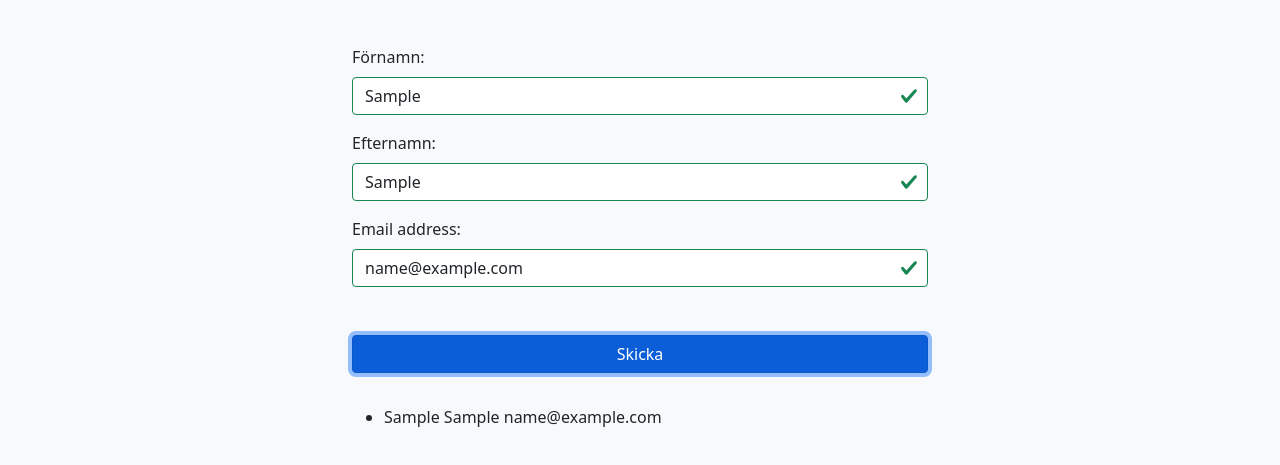
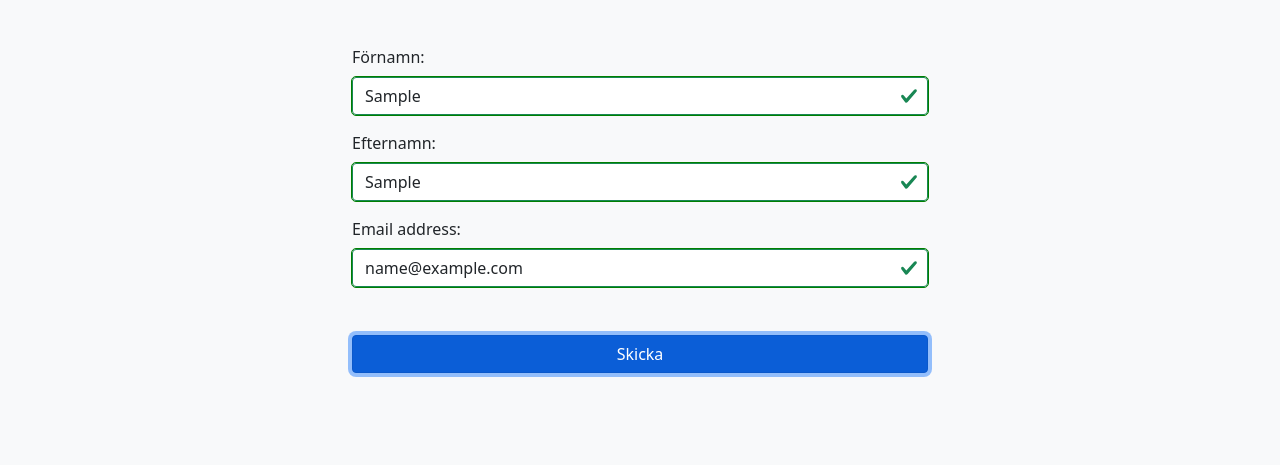
Before and after one commit to danielkarlsson2/js-uppgift1, a plain HTML site: page index.html in a window 1280 px wide. Both pictures are taken after typing "Sample", "Sample", "name@example.com" into the empty fields and a click on the button "Skicka". Shown: the part 67-532 px from the top of the page. Drawn offline with nearby package versions, Linux system fonts and the light colour scheme.

Commit message:
Validering och spara user klar

```diff
--- a/custom.css
+++ b/custom.css
@@ -34,7 +34,8 @@
 }
 
 .is-valid {
-    border: 1px solid;
+    /* border: 1px solid; */
+    outline: 1px solid green;
 }
 
 
--- a/script.js
+++ b/script.js
@@ -10,29 +10,39 @@ const error = document.querySelector('#error');
 
 
 // ----- Validering -----
+
 const validateName = (input) => {
 
     if(input.value.trim() === '') {
         setError(input, 'Du måste ange ett namn')
+        return false;
     }
     else if (input.value.trim().length < 2) {
         setError(input, 'Du måste ange minst två bokstäver')
+        return false ;
     }
     else {
         setSuccess(input)
+        return true;
     }
 }
+
+
+
 const validateEmail = email => {
    let regEx = /^[\w-\.]+@([\w-]+\.)+[\w-]{2,4}$/;
 
     if(email.value.trim() === '') {
         setError(email, 'Du måste ange en emailadress')
+        return false;
     }
     else if(!regEx.test(email.value)) {
         setError(email, 'Otillåten emailadress')
+        return false;
     }
     else {
         setSuccess(email)
+        return true;
 
     }
 }
@@ -141,29 +151,46 @@ document.getElementById(output).innerHTML */
 
 
 
-
+const validate = input => {
+    switch(input.type) {
+        case 'text': return validateName(input)
+        case 'email': return validateEmail(input)
+        default:
+            break;
+    }
+}
 
 
 regForm.addEventListener('submit', (e) => {
     e.preventDefault();
 
-   let user = {
-        firstName: e.currentTarget.firstName.value,
-        lastName: e.currentTarget.lastName.value,
-        email: e.currentTarget.email.value,
-        id: '1'
-    }
+
+    // validateName(firstName);
+    // validateName(lastName);
+    // validateEmail(email);
+    // validate()
+    // myFunction();
 
 
-    // submitValid();
+    let errors = []
 
-    validateName(firstName);
-    validateName(lastName);
-    // validateLastName(lastName);
-    validateEmail(email);
-    myFunction();
+    for(let i = 0; i < regForm.length; i++) {
+        errors[i] = validate(regForm[i])
+    }
+    console.log(errors);
 
+    if(!errors.includes(false)) {
+
+        user = {
+            id: Date.now().toString(),
+            firstName: firstName.value,
+            lastName: lastName.value,
+            email: email.value
+            }
+    }
     console.log(user);
+
+    // console.log(user);
 
     // output.innerHTML = `
     // <div id="firstNameOutput">${firstName.value}  ${lastName.value}</div>
@@ -172,14 +199,3 @@ regForm.addEventListener('submit', (e) => {
     // regForm.reset();
 
 })
-
-
-// btn.addEventListener('click', () => {
-
-
-//     output.innerHTML =
-//     `
-//     <div id="firstNameOutput">${firstName.value}  ${lastName.value}</div>
-//     <div id="emailOutput">${email.value}</div>`
-
-// })
```
